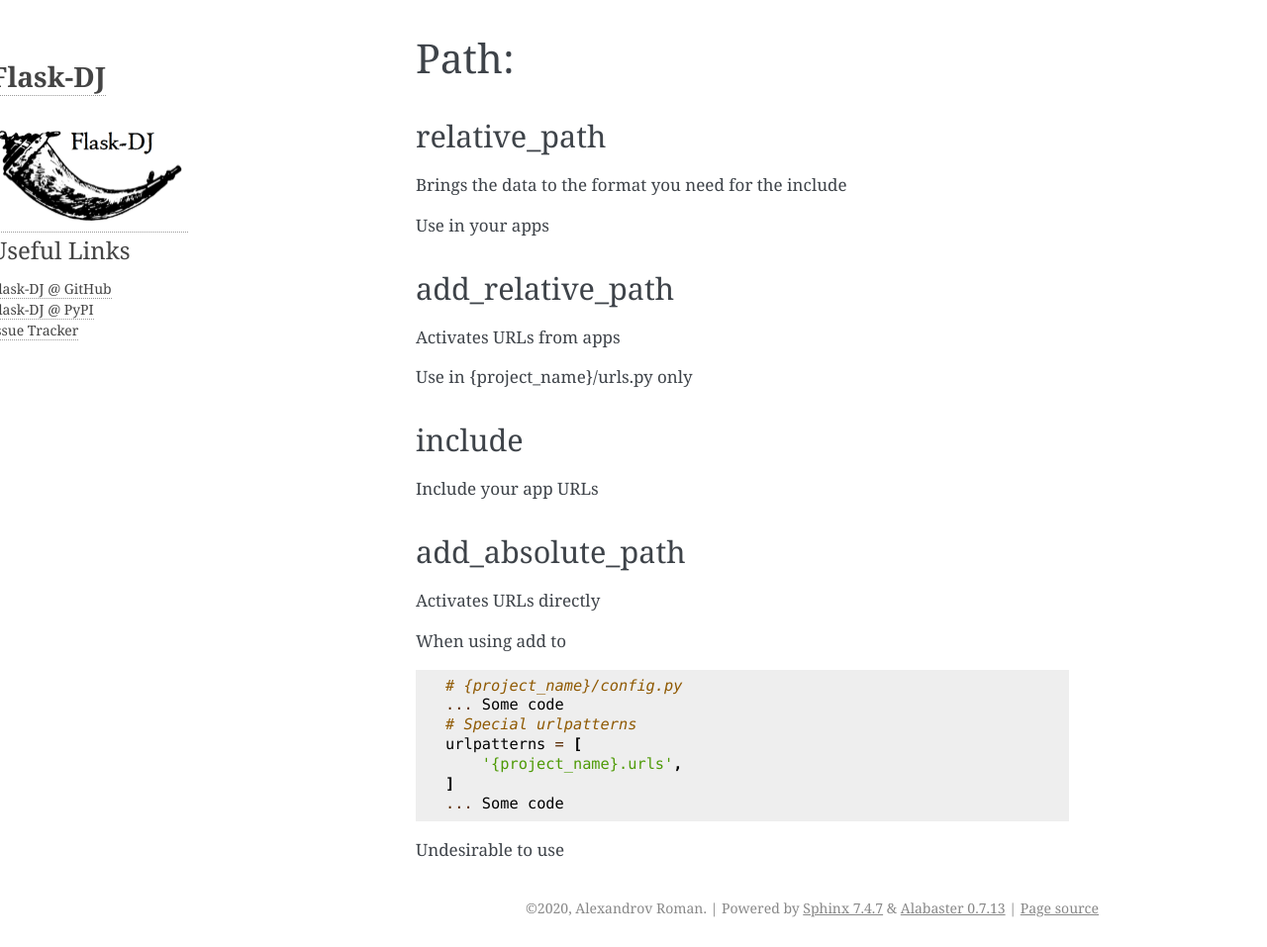
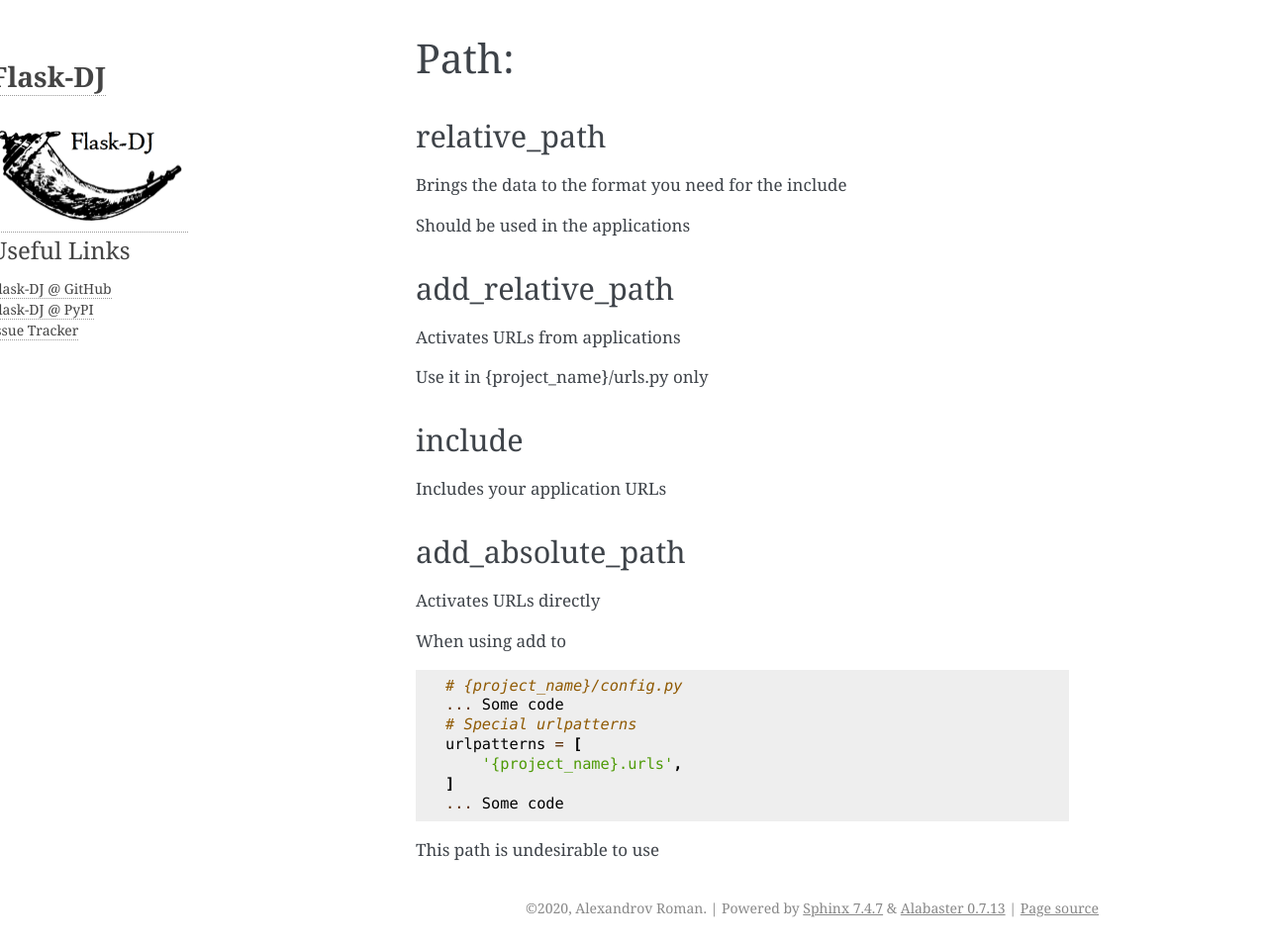
Before and after one commit to AlexandrovRoman/Flask-DJ, a Sphinx documentation site: the page built from docs/lib_docs/path_methods.rst, in a window 1280 px wide. Shown: the whole page at 99% size. Built offline with Sphinx 7.4.7, drawn with Linux system fonts in a browser that asks for light colours.

Commit message:
Update docs

```diff
--- a/docs/lib_docs/helloworld.rst
+++ b/docs/lib_docs/helloworld.rst
@@ -50,7 +50,7 @@ Create view function
 
 Add start url
 ~~~~~~~~~~~~~~~~~~~
-Add to index app:
+Add to index application:
 
 .. code-block:: python
 
@@ -62,7 +62,7 @@ Add to index app:
        relative_path("", index),
    ]
 
-Add to main app:
+Add to main application:
 
 .. code-block:: python
 
--- a/docs/lib_docs/manage_methods.rst
+++ b/docs/lib_docs/manage_methods.rst
@@ -17,7 +17,7 @@ db {method}
 
 init
 """"""""""""""""""
-Database initialization. Run before first migrating
+Initializes database, should be runed before the first migration
 
 migrate
 """"""""""""""""""
--- a/docs/lib_docs/path_methods.rst
+++ b/docs/lib_docs/path_methods.rst
@@ -5,17 +5,17 @@ relative_path
 ~~~~~~~~~~~~~~~~~~~
 Brings the data to the format you need for the include
 
-Use in your apps
+Should be used in the applications
 
 add_relative_path
 ~~~~~~~~~~~~~~~~~~~
-Activates URLs from apps
+Activates URLs from applications
 
-Use in {project_name}/urls.py only
+Use it in {project_name}/urls.py only
 
 include
 ~~~~~~~~~~~~~~~~~~~
-Include your app URLs
+Includes your application URLs
 
 add_absolute_path
 ~~~~~~~~~~~~~~~~~~~
@@ -33,4 +33,4 @@ When using add to
     ]
     ... Some code
 
-Undesirable to use
+This path is undesirable to use
```
Also changed, not shown: other parts of docs/lib_docs/helloworld.rst (+1 -1 lines), other parts of docs/lib_docs/manage_methods.rst (+2 -2 lines).
